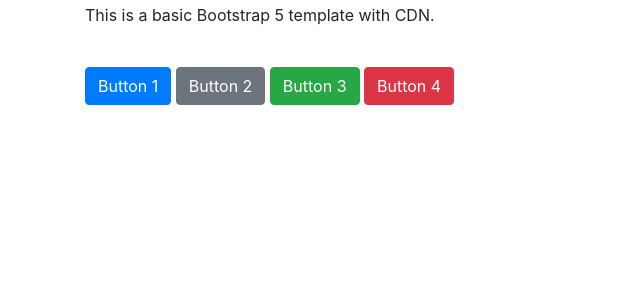
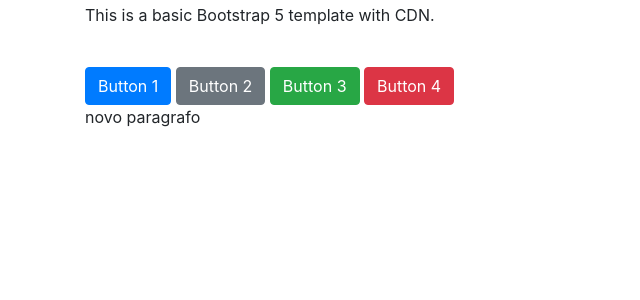
Before and after one commit to CEPAD-IFSP/oficina-git, a Flask app: page / in a window 1280 px wide. Shown: the part 157-457 px from the top of the page, without its empty margins (0-640 px from the left). Run offline with Flask 3, Linux system fonts and the light colour scheme; some libraries are stand-ins or nearby versions.

Commit message:
adicione paragrafo

```diff
--- a/templates/index.html
+++ b/templates/index.html
@@ -43,6 +43,7 @@
             <button class="btn btn-success" type="button">Button 3</button>
             <button class="btn btn-danger" type="button">Button 4</button>
         </div>
+        <p> novo paragrafo </p>
     </div>
 
     <!-- Bootstrap Bundle with Popper -->
```
